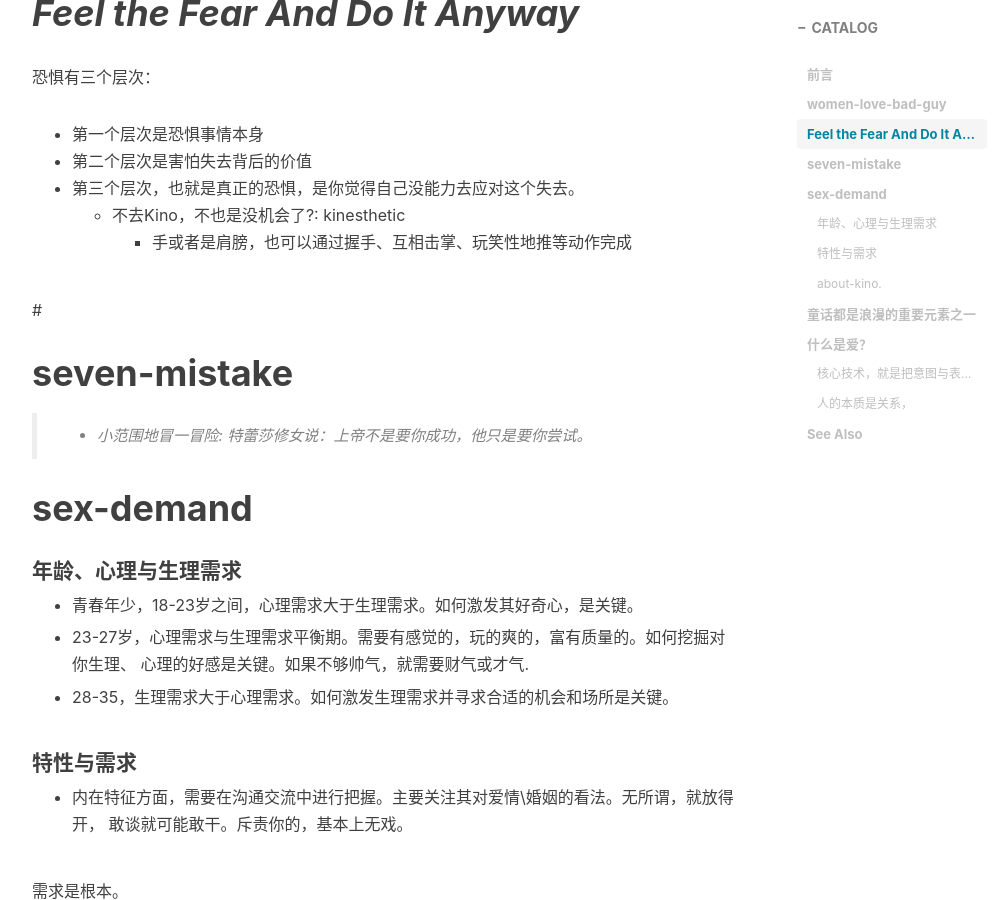
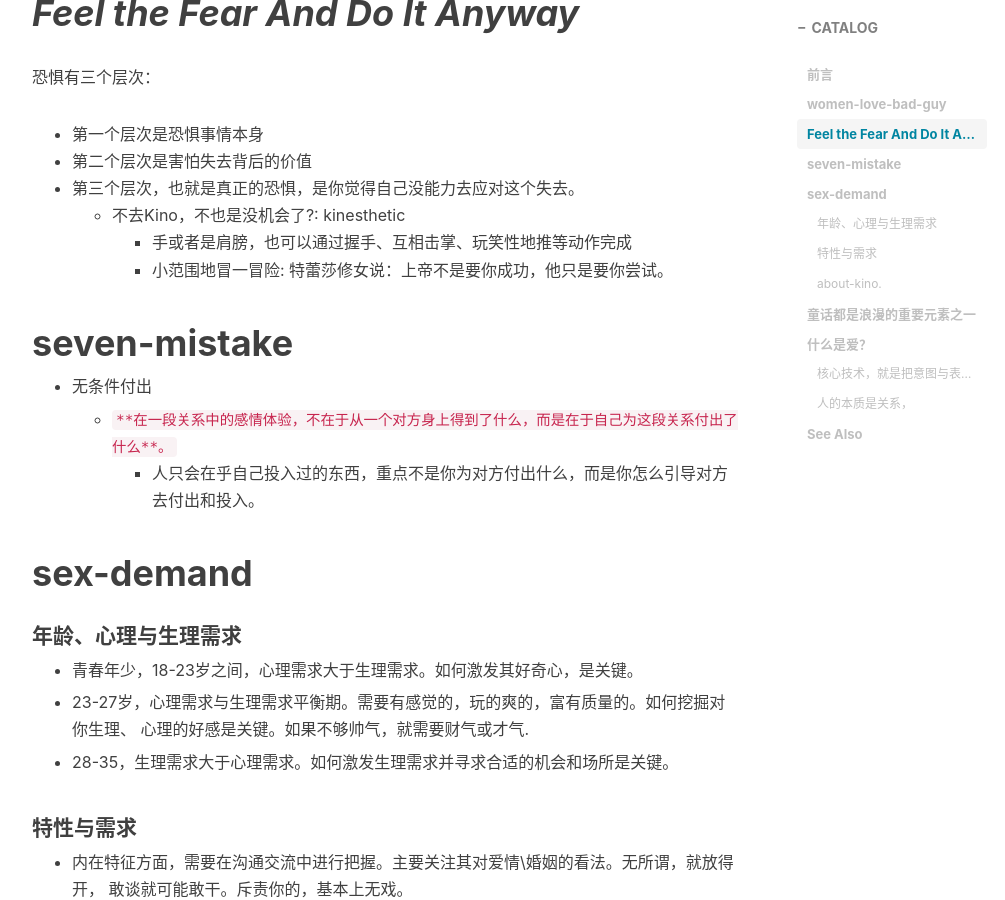
Before and after one commit to pua1203/pua1203.github.io, a Jekyll site: the page built from _posts/pua/2018-09-16-sendMsg.md, in a window 1280 px wide and 900 px high, scrolled down 1528 px. Shown: the whole window, without its empty margins (233-1238 px from the left). Built offline with Jekyll 4.4.1, drawn with Linux system fonts in a browser that asks for light colours; nearby versions of some CDN libraries; comment, search, counter and statistics services are not loaded.

Commit message:
seven-mistake

```diff
--- a/_posts/pua/2018-09-16-sendMsg.md
+++ b/_posts/pua/2018-09-16-sendMsg.md
@@ -78,18 +78,22 @@ subtitle: women-love-bad-guy
 - 第三个层次，也就是真正的恐惧，是你觉得自己没能力去应对这个失去。
   * 不去Kino，不也是没机会了?: kinesthetic
     * 手或者是肩膀，也可以通过握手、互相击掌、玩笑性地推等动作完成
+    * 小范围地冒一冒险: 特蕾莎修女说：上帝不是要你成功，他只是要你尝试。
 
 
 
-#
+
 
 # **seven-mistake**
 
 
 
-> * 小范围地冒一冒险: 特蕾莎修女说：上帝不是要你成功，他只是要你尝试。
->
 
+
+* 无条件付出
+
+  * `**在一段关系中的感情体验，不在于从一个对方身上得到了什么，而是在于自己为这段关系付出了什么**。`
+    * 人只会在乎自己投入过的东西，重点不是你为对方付出什么，而是你怎么引导对方去付出和投入。
 
 
 # **sex-demand**
```
